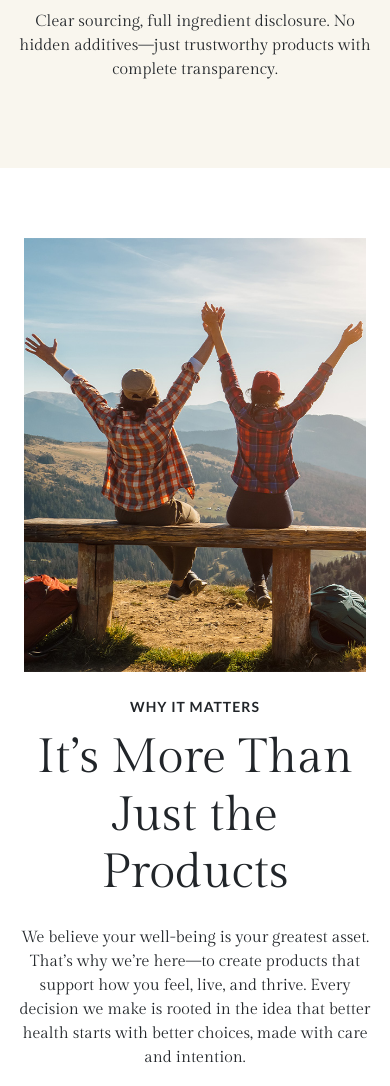
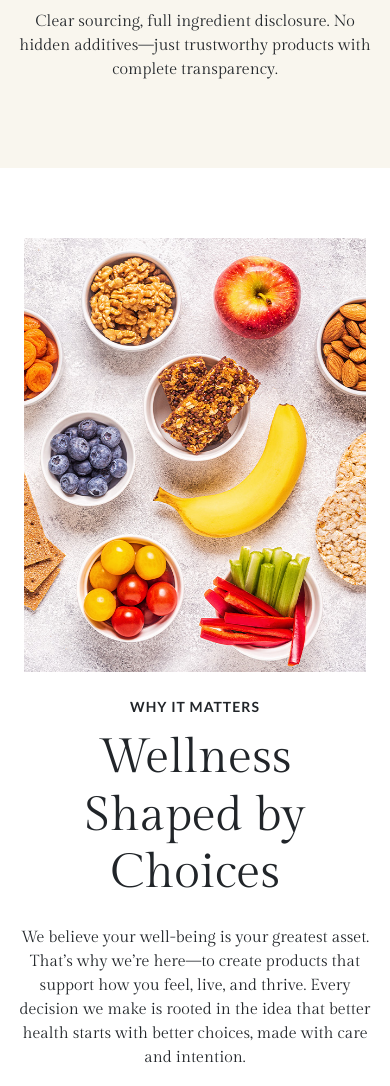
Before and after one commit to Intelli-Management-Group/OrchardBC, a PHP site: page /about.php in a window 390 px wide. Shown: the part 4429-5515 px from the top of the page. Run offline with PHP 8.4, Linux system fonts and the light colour scheme; some libraries are stand-ins or nearby versions.

Commit message:
update about page

```diff
--- a/about.php
+++ b/about.php
@@ -93,7 +93,7 @@ include 'inc/header.php';
             <div class="col-lg-6 text-center d-flex flex-column justify-content-center align-items-center" data-aos="fade-left">
                 <div class="max-width">
                     <div class="upper-header">Why It Matters</div>
-                    <h2 class="mb-4">It’s More Than Just the Products</h2>
+                    <h2 class="mb-4">Wellness Shaped by Choices</h2>
                     <p>We believe your well-being is your greatest asset. That’s why we’re here—to create products that support how you feel, live, and thrive. Every decision we make is rooted in the idea that better health starts with better choices, made with care and intention.</p>
                     <p class="mb-0">How we get there matters just as much. We work closely with partners who share our values—from ethical sourcing to quality you can trust. Whether it’s a bottle, a snack, or a new idea, everything we offer is built on thoughtful collaboration and a shared commitment to doing things right.</p>
                 </div>
--- a/css/responsive.css
+++ b/css/responsive.css
@@ -266,6 +266,10 @@
         width: 260px;
         margin: 0 auto;
     }
+
+    .product-coconut-bg-2 {
+        background-image: url('../img/coconut/water-wave-with-drops-mobile.jpg');
+    }
 }
 
 @media only screen and (max-width: 575px) {
```
Also changed, not shown: img/about/bc-orchard-why-it-matters.jpg, img/coconut/water-wave-with-drops-mobile.jpg (added).
